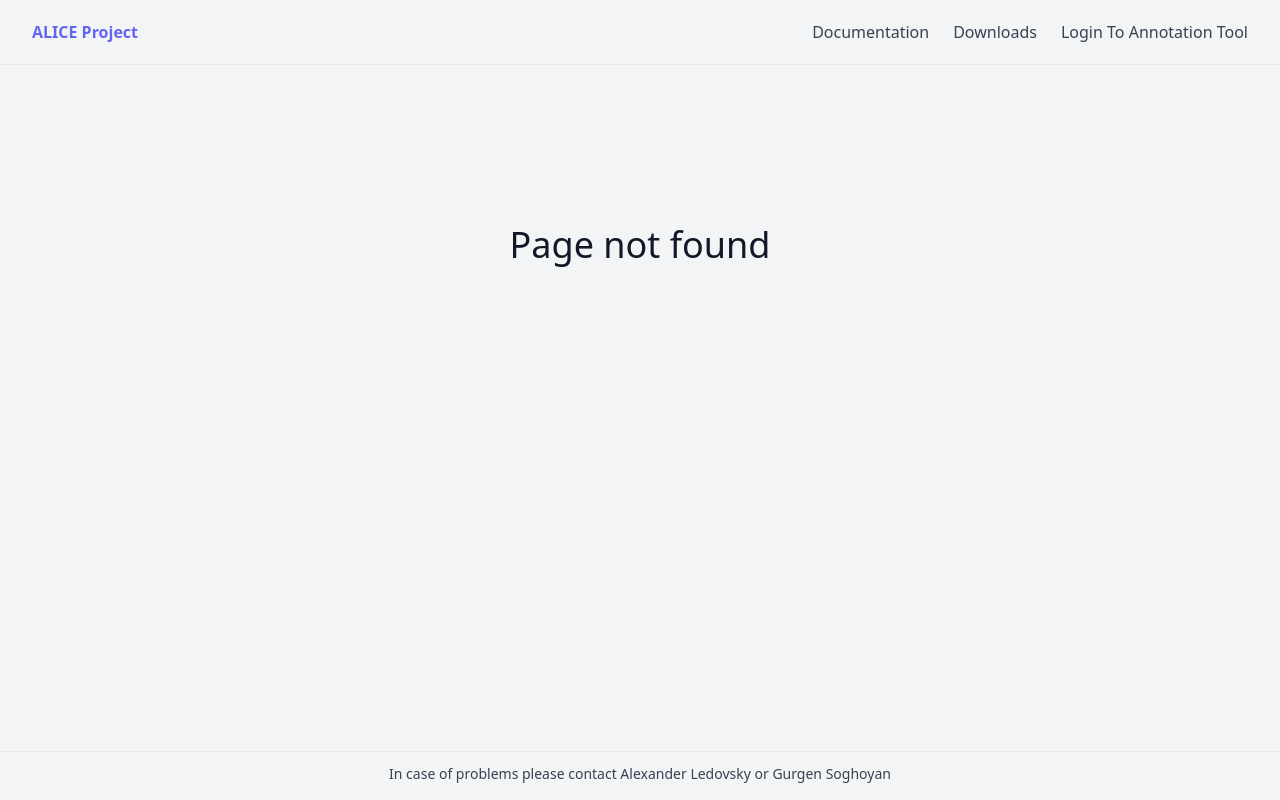
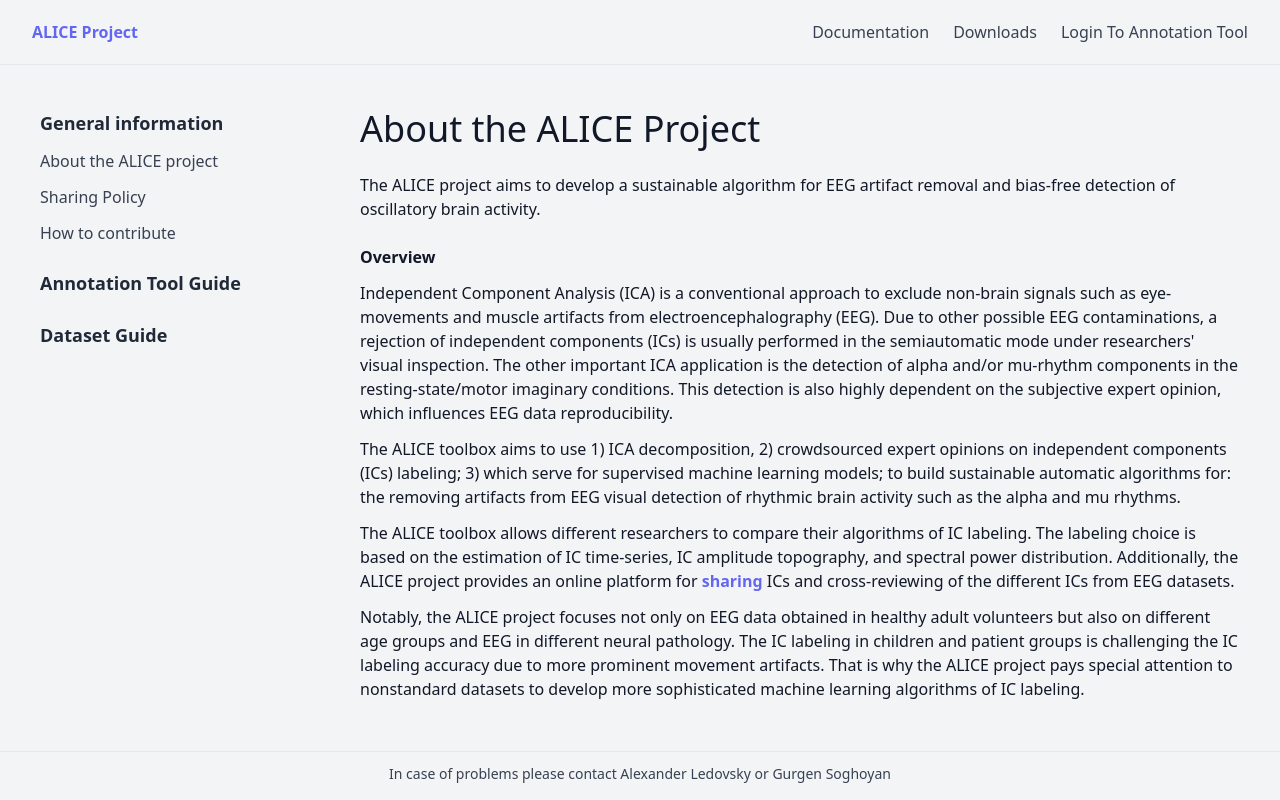
Before and after one commit to ledovsky/eeg-ic-annotation, a React (Create React App) app in the folder front/: page /docs/about in a window 1280 px wide. Before the commit this address led to /404. Built offline with nearby package versions, Linux system fonts and the light colour scheme.

Commit message:
Added documentation

```diff
--- a/front/src/App.jsx
+++ b/front/src/App.jsx
@@ -33,7 +33,7 @@ function App() {
               <DatasetView />
             </Route>
             <Route exact path="/downloads" component={Downloads} />
-            <Route exact path="/docs" component={DocsPage} />
+            <Route path="/docs" component={DocsPage} />
             <Route exact path="/ic/:ic_id/" component={AnnotationList} />
             <Route exact path="/ic/:ic_id/annotate" component={ComponentAnnotation} />
             <Route exact path="/404">
--- /dev/null
+++ b/front/src/common/DocsCommon.jsx
@@ -0,0 +1,17 @@
+export function DocsTitle (props) {
+  return (
+    <p className="text-4xl mb-6"> { props.children } </p>
+  )
+}
+
+export function DocsHeader (props) {
+  return (
+    <p className="mt-6 font-bold"> { props.children } </p>
+  )
+}
+
+export function DocsParagraph (props) {
+  return (
+        <p className="mt-3"> { props.children } </p>
+  )
+}
--- /dev/null
+++ b/front/src/common/Link.jsx
@@ -0,0 +1,5 @@
+function Link (props) {
+  return <a className="text-indigo-500 hover:text-indigo-600 font-bold" href={props.href}>  { props.children } </a>
+}
+
+export default Link;
--- a/front/src/components/DocsPage.jsx
+++ b/front/src/components/DocsPage.jsx
@@ -1,9 +1,13 @@
 import React from 'react';
+import { BrowserRouter as Router, Switch, Route, Redirect } from 'react-router-dom';
+import GeneralAbout from '../docs/GeneralAbout';
+import GeneralSharing from '../docs/GeneralSharing';
+import GeneralContribute from '../docs/GeneralContribute';
 
 function SidebarItem (props) {
   return (
     <p className="pt-6">
-      <a className="text-xl text-gray-700 hover:text-gray-900 font-bold" href="/docs">{props.children}</a>
+      <span className="text-lg font-bold text-gray-800">{props.children}</span>
     </p>
   )
 }
@@ -11,30 +15,39 @@ function SidebarItem (props) {
 function SidebarSubItem (props) {
   return (
     <p className="pt-3">
-      <a className="text-gray-700 hover:text-gray-900" href="/docs">{props.children}</a>
+      <a className="text-gray-700 hover:text-gray-900 hover:font-bold" href={props.url}>{props.children}</a>
     </p>
   )
 }
 
-function HomePage (props) {
+
+function DocsPage (props) {
   return (
     <div className="container mx-auto grid grid-cols-4">
       <div className="col-span-1 px-10">
-        <SidebarItem>About the ALICE project</SidebarItem>
+        <SidebarItem>General information</SidebarItem>
+        <SidebarSubItem url='/docs/about'>About the ALICE project</SidebarSubItem>
+        <SidebarSubItem url='/docs/sharing-policy'>Sharing Policy</SidebarSubItem>
+        <SidebarSubItem url='/docs/contribute'>How to contribute</SidebarSubItem>
         <SidebarItem>Annotation Tool Guide</SidebarItem>
-        <SidebarSubItem>Getting started</SidebarSubItem>
+        {/* <SidebarSubItem>Getting started</SidebarSubItem> */}
         <SidebarItem>Dataset Guide</SidebarItem>
       </div>
-      <div className="col-span-3 p-10">
-        <p className="text-4xl mb-6">About the ALICE Project</p>
-        <p className="mt-3">Welcome to ALICE!</p>
-        <p className="mt-3">The ALICE project aims to develop a sustainable algorithm for EEG artifact removal and bias-free detection of oscillatory brain activity.</p>
-        <p className="mt-6 font-bold">Overview</p>
-        <p className="mt-3">Independent Component Analysis (ICA) is a conventional approach to exclude non-brain signals such as eye-movements and muscle artifacts from electroencephalography (EEG). Due to other possible EEG contaminations, a rejection of independent components (ICs) is usually performed in the semiautomatic mode under researchers' visual inspection. The other important ICA application is the detection of alpha and/or mu-rhythm components in the resting-state/motor imaginary conditions. This detection is also highly dependent on the subjective expert opinion, which influences EEG data reproducibility.</p>
+      <div className="col-span-3 px-10 mt-6">
+        <Router>
+          <Switch>
+            <Route exact path="/docs/">
+              <Redirect to="/docs/about"/>
+            </Route>
+            <Route path="/docs/about" component={GeneralAbout} />
+            <Route path="/docs/sharing-policy" component={GeneralSharing} />
+            <Route path="/docs/contribute" component={GeneralContribute} />
+          </Switch>
+        </Router>
 
       </div>
     </div>
   );
 }
 
-export default HomePage;
+export default DocsPage;
--- a/front/src/components/HomePage.jsx
+++ b/front/src/components/HomePage.jsx
@@ -1,4 +1,5 @@
 import React from 'react';
+import Link from '../common/Link';
 
 function HomePage (props) {
   return (
@@ -8,8 +9,8 @@ function HomePage (props) {
         <p className="mt-10">The project aims to develop a sustainable algorithm for EEG IC artifact removal and collect a publically available dataset</p>
         <p className="mt-10">Developed in</p>
         <ul className="list-disc ml-10">
-          <li className="mt-3"><a className="text-indigo-500 hover:text-indigo-600 font-bold" href="https://www.skoltech.ru/en">Skolkovo Institute of Science and Technology </a></li>
-          <li className="mt-3"><a className="text-indigo-500 hover:text-indigo-600 font-bold" href="https://www.ihna.ru/en/">Institute of Higher Nervous Activity and Neurophysiology of Russian Academy of Science</a></li>
+          <li className="mt-3"> <Link href="https://www.skoltech.ru/en">Skolkovo Institute of Science and Technology </Link></li>
+          <li className="mt-3"> <Link href="https://www.ihna.ru/en/">Institute of Higher Nervous Activity and Neurophysiology of Russian Academy of Science</Link></li>
         </ul>
       </div>
       <div className="col-span-1">
--- /dev/null
+++ b/front/src/docs/GeneralAbout.jsx
@@ -0,0 +1,19 @@
+import React from 'react';
+import { DocsTitle, DocsHeader, DocsParagraph } from '../common/DocsCommon';
+import Link from '../common/Link';
+
+function GeneralAbout (props) {
+  return (
+    <>
+      <DocsTitle>About the ALICE Project</DocsTitle>
+      <DocsParagraph>The ALICE project aims to develop a sustainable algorithm for EEG artifact removal and bias-free detection of oscillatory brain activity.</DocsParagraph>
+      <DocsHeader>Overview</DocsHeader>
+      <DocsParagraph>Independent Component Analysis (ICA) is a conventional approach to exclude non-brain signals such as eye-movements and muscle artifacts from electroencephalography (EEG). Due to other possible EEG contaminations, a rejection of independent components (ICs) is usually performed in the semiautomatic mode under researchers' visual inspection. The other important ICA application is the detection of alpha and/or mu-rhythm components in the resting-state/motor imaginary conditions. This detection is also highly dependent on the subjective expert opinion, which influences EEG data reproducibility.</DocsParagraph>
+      <DocsParagraph>The ALICE toolbox aims to use 1) ICA decomposition, 2) crowdsourced expert opinions on independent components (ICs) labeling; 3) which serve for supervised machine learning models; to build sustainable automatic algorithms for: the removing artifacts from EEG visual detection of rhythmic brain activity such as the alpha and mu rhythms. </DocsParagraph>
+      <DocsParagraph>The ALICE toolbox allows different researchers to compare their algorithms of IC labeling. The labeling choice is based on the estimation of IC time-series, IC amplitude topography, and spectral power distribution. Additionally, the ALICE project provides an online platform for <Link href="/docs/sharing-policy">sharing</Link> ICs and cross-reviewing of the different ICs from EEG datasets.</DocsParagraph>
+      <DocsParagraph>Notably, the ALICE project focuses not only on EEG data obtained in healthy adult volunteers but also on different age groups and EEG in different neural pathology. The IC labeling in children and patient groups is challenging the IC labeling accuracy due to more prominent movement artifacts. That is why the ALICE project pays special attention to nonstandard datasets to develop more sophisticated machine learning algorithms of IC labeling.</DocsParagraph>
+    </>
+  )
+}
+
+export default GeneralAbout;
--- /dev/null
+++ b/front/src/docs/GeneralContribute.jsx
@@ -0,0 +1,13 @@
+import React from 'react';
+import { DocsTitle, DocsParagraph } from '../common/DocsCommon';
+
+function GeneralContribute (props) {
+  return (
+    <>
+      <DocsTitle>How to contribute</DocsTitle>
+      <DocsParagraph>To be added</DocsParagraph>
+    </>
+  )
+}
+
+export default GeneralContribute;
--- /dev/null
+++ b/front/src/docs/GeneralSharing.jsx
@@ -0,0 +1,15 @@
+import React from 'react';
+import { DocsTitle, DocsParagraph } from '../common/DocsCommon';
+import Link from '../common/Link';
+
+function GeneralSharing (props) {
+  return (
+    <>
+      <DocsTitle>Sharing Policy</DocsTitle>
+      <DocsParagraph>The ALICE project allows sharing ICs and provides a cross-review platform for IC labeling. Researchers from different projects will perform IC labeling for your datasets depending on your impact on the IC labeling of the previously uploaded datasets.</DocsParagraph>
+      <DocsParagraph><Link href="/docs/contribute">How to share your IC datasets</Link></DocsParagraph>
+    </>
+  )
+}
+
+export default GeneralSharing;
```
